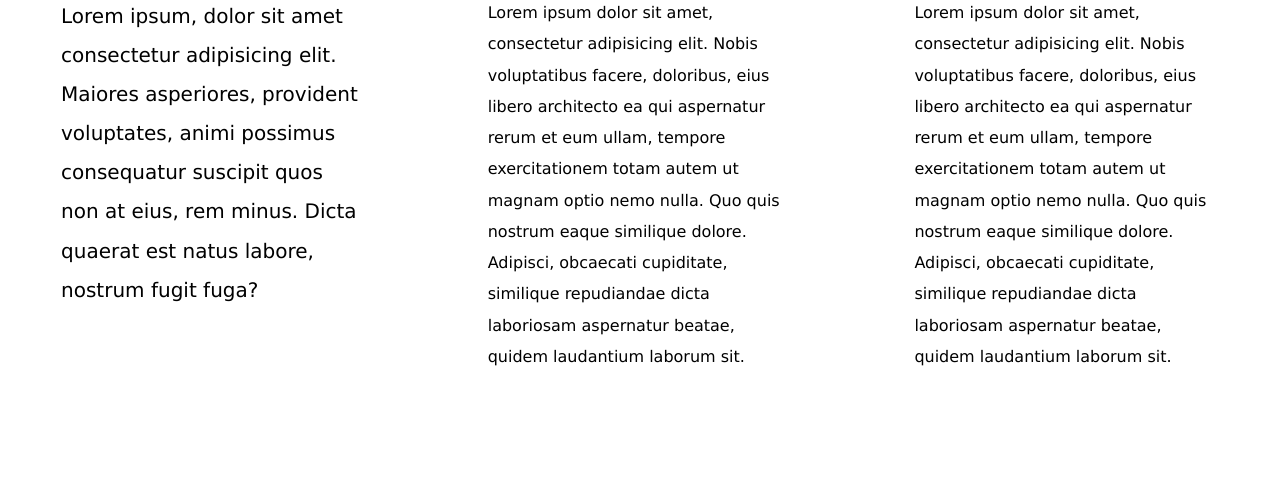
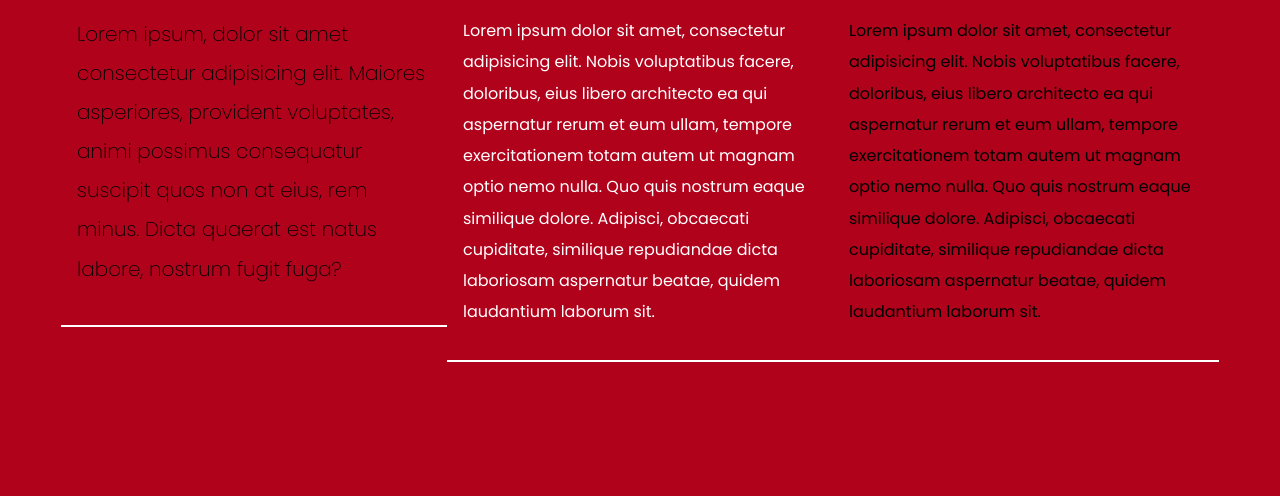
Before and after one commit to stephenpalgeorge/ARCHIVED_finch-sass, a website: page demo-sass/index.html in a window 1280 px wide. Shown: the part 304-800 px from the top of the page. Drawn offline with nearby package versions, Linux system fonts and the light colour scheme; a web font is replaced by a local one.

Commit message:
Fix some bugs in the `border` code.

```diff
--- a/demo-sass/scss/index.scss
+++ b/demo-sass/scss/index.scss
@@ -20,28 +20,34 @@
   $use-scale: major-thirds,
 );
 
-@use '../../src/typography/' as typ with (
-  $use-web-safe: true,
-);
+@use '../../src/typography/' as typ;
 
 @use '../../src/layout/' as lyt;
+@use '../../src/color/' as clr;
 
 .text {
   @include typ.text-format($size: base);
+  color: clr.use(white);
 }
 
 .body {
   font-size: typ.get-font-size(base);
 }
 
+h1 {
+  color: clr.use(yellow);
+}
+
 body {
   margin: 0;
-  padding: 0;
+  padding: lyt.get-padding(x-large);
+  background-color: clr.use(red);
 
   section {
     @include lyt.flex-blocks;
     > * {
-      @include lyt.box($padding: x-large);
+      @include lyt.box($padding: base);
+      @include lyt.border-block($color: clr.use(white));
     }
   }
 }
--- a/src/layout/properties/_borders.scss
+++ b/src/layout/properties/_borders.scss
@@ -104,6 +104,7 @@ $b-radii: map.merge($finch-border-radii, $set-border-radii);
 @mixin border($width: base, $style: solid, $color: #000, $radius: null, $sides: null) {
   $sides-list: (top, right, bottom, left, inline-end, inline-start, block-end, block-start);
   // if $sides is a list, e.g. (top, right), iterate through it and apply the variables to each.
+  @debug meta.type-of($sides);
   @if meta.type-of($sides) == list {
     @each $side in $sides {
       @if list.index($sides-list, $side) {
@@ -120,10 +121,10 @@ $b-radii: map.merge($finch-border-radii, $set-border-radii);
 
   // this code runs if $sides is NOT a list.
   @else {
-    @if list.index($sides-list, $side) {
-      border-#{$side}-width: get-width($width);
-      border-#{$side}-style: $style;
-      border-#{$side}-color: $color;
+    @if list.index($sides-list, $sides) {
+      border-#{$sides}-width: get-width($width);
+      border-#{$sides}-style: $style;
+      border-#{$sides}-color: $color;
     }
     // if the value passed isn't present is the sides-list, simply apply the variables to all sides.
     @else {
@@ -169,12 +170,12 @@ $b-radii: map.merge($finch-border-radii, $set-border-radii);
     // https://caniuse.com/?search=border-inline-start
     @supports not (border-inline-start: 0) {
       @if $dir == inline {
-        @include border($width: $width, $style: $style, $color: $color, $side: bottom);
-        @include border($width: $width, $style: $style, $color: $color, $side: top);
+        @include border($width: $width, $style: $style, $color: $color, $sides: bottom);
+        @include border($width: $width, $style: $style, $color: $color, $sides: top);
       }
       @else if $dir == block {
-        @include border($width: $width, $style: $style, $color: $color, $side: right);
-        @include border($width: $width, $style: $style, $color: $color, $side: left);
+        @include border($width: $width, $style: $style, $color: $color, $sides: right);
+        @include border($width: $width, $style: $style, $color: $color, $sides: left);
       }
     }
   }
```
Also changed, not shown: demo-sass/styles/index.css.
